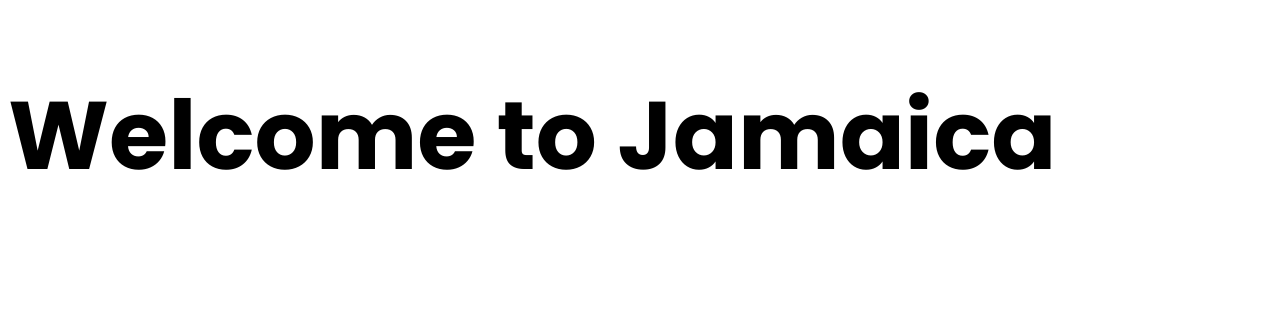
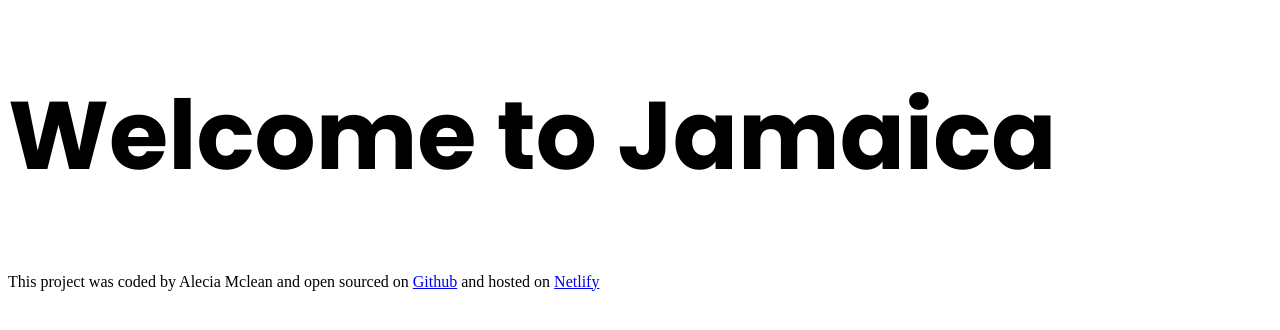
Before and after one commit to mcleanalecia1998/responsive.project, a plain HTML site: page index.html in a window 1280 px wide. Drawn offline with Linux system fonts and the light colour scheme.

Commit message:
Add github and Netlify links in footer

```diff
--- a/index.html
+++ b/index.html
@@ -15,6 +15,10 @@
 
 <body>
     <h1>Welcome to Jamaica</h1>
+    <footer>This project was coded by Alecia Mclean and open sourced on <a
+            href="https://github.com/mcleanalecia1998/responsive.project" target="_blank">Github</a> and hosted on <a
+            href="https://travel-responsive-add.netlify.app/">Netlify</a>
+    </footer>
 </body>
 
 </html>
```
